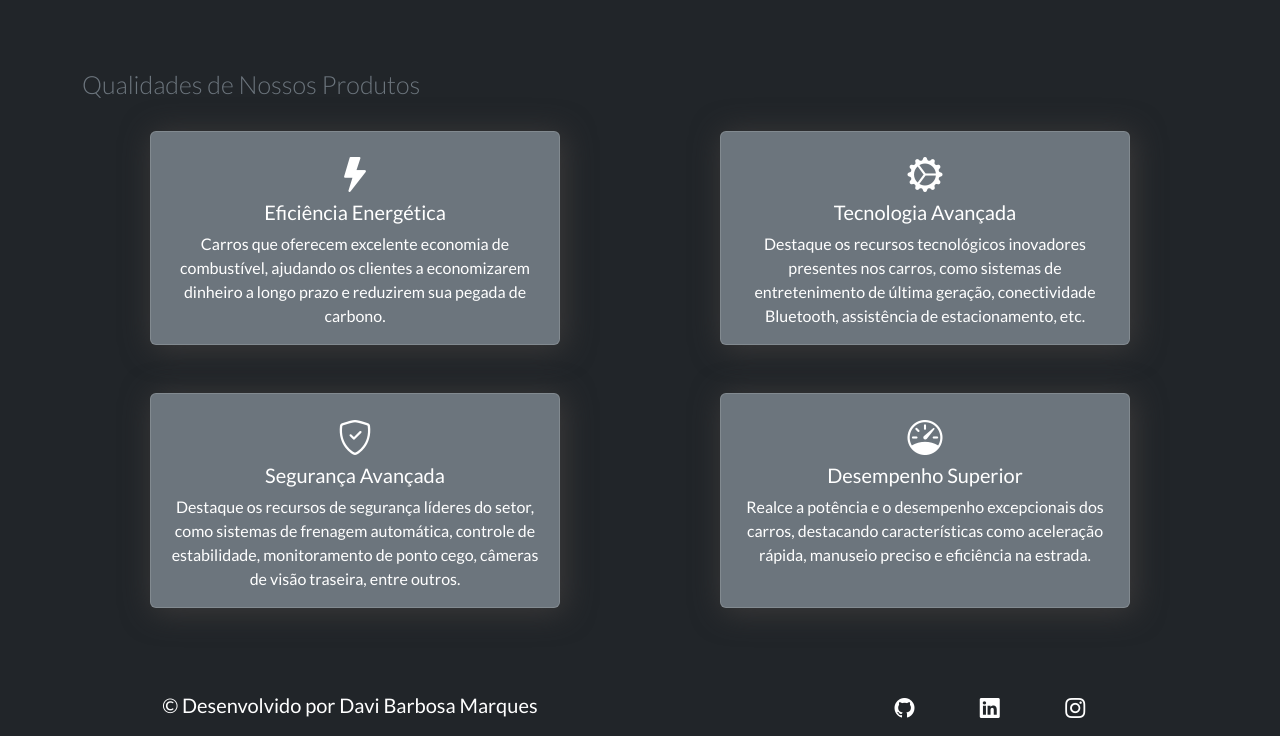
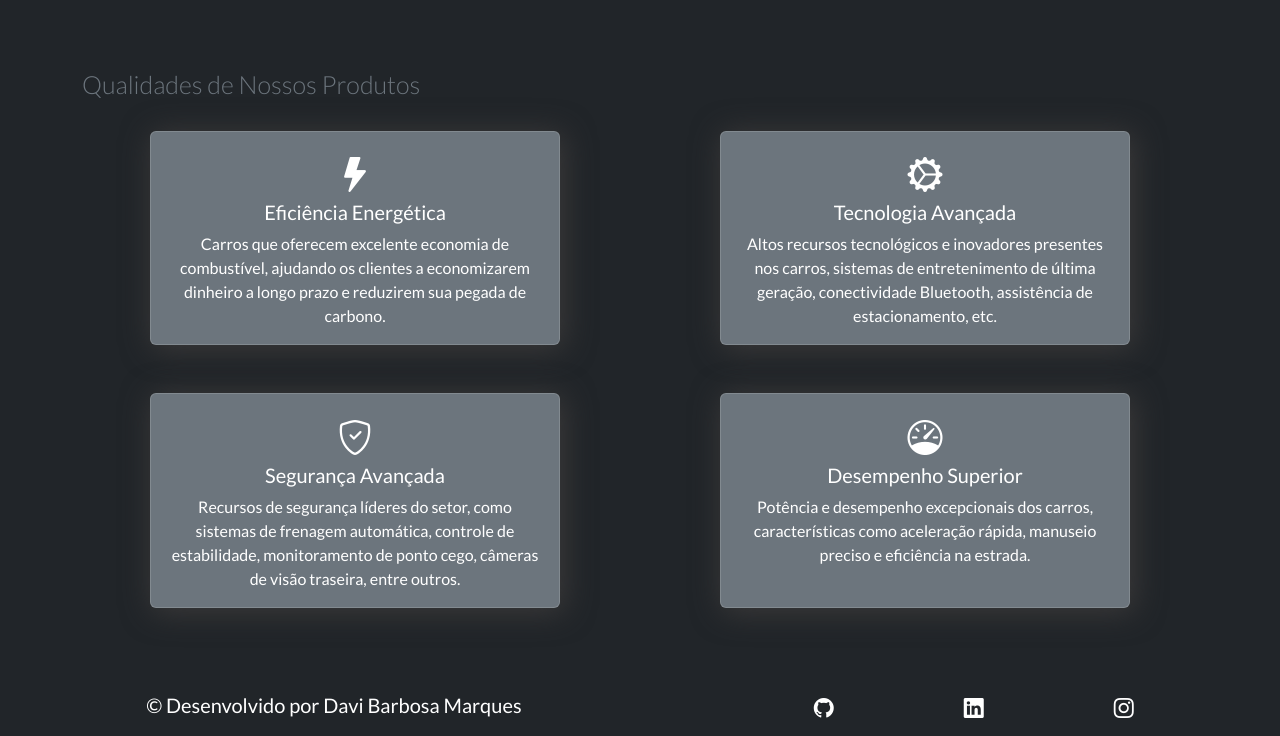
Before and after one commit to davibarbosamarques/DevCars, a plain HTML site: page index.html in a window 1280 px wide. Shown: the part 1516-2252 px from the top of the page. Drawn offline with nearby package versions, Linux system fonts and the light colour scheme.

Commit message:
quase encerrando

```diff
--- a/script.js
+++ b/script.js
@@ -79,17 +79,17 @@ let qualidades = [
     {
         "titulo": "Tecnologia Avançada",
         "icon": "<i class='bi bi-gear-wide-connected' style='font-size:35px'></i>",
-        "descricao": "Destaque os recursos tecnológicos inovadores presentes nos carros, como sistemas de entretenimento de última geração, conectividade Bluetooth, assistência de estacionamento, etc."
+        "descricao": "Altos recursos tecnológicos e inovadores presentes nos carros, sistemas de entretenimento de última geração, conectividade Bluetooth, assistência de estacionamento, etc."
     },
     {
         "titulo": "Segurança Avançada",
         "icon": "<i class='bi bi-shield-check' style='font-size:35px'></i>",
-        "descricao": "Destaque os recursos de segurança líderes do setor, como sistemas de frenagem automática, controle de estabilidade, monitoramento de ponto cego, câmeras de visão traseira, entre outros."
+        "descricao": "Recursos de segurança líderes do setor, como sistemas de frenagem automática, controle de estabilidade, monitoramento de ponto cego, câmeras de visão traseira, entre outros."
     },
     {
         "titulo": "Desempenho Superior",
         "icon": "<i class='bi bi-speedometer' style='font-size:35px'></i>",
-        "descricao": "Realce a potência e o desempenho excepcionais dos carros, destacando características como aceleração rápida, manuseio preciso e eficiência na estrada."
+        "descricao": "Potência e desempenho excepcionais dos carros, características como aceleração rápida, manuseio preciso e eficiência na estrada."
     }
 ]
 
--- a/style.css
+++ b/style.css
@@ -69,10 +69,11 @@ footer div .txt {
 
 footer div .redes {
     height: 100%; /* Definindo a altura igual à altura do texto */
-    width: 20%;
+    width: 25%;
     display: flex;
-    justify-content: space-around;
+    justify-content: space-between;
     align-items: center;
+    flex-wrap: nowrap;
 }
 .redes a{
     color: white;
```
